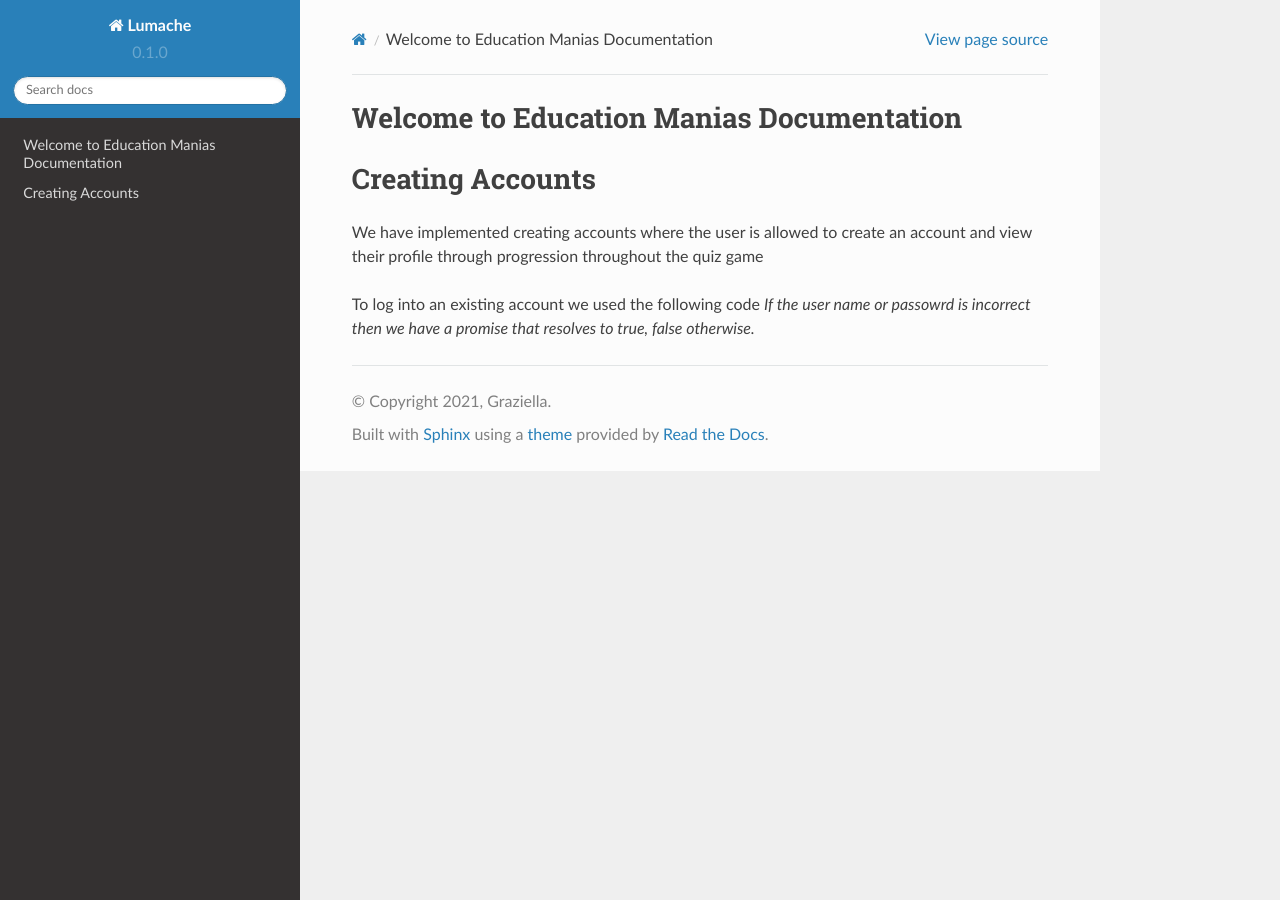
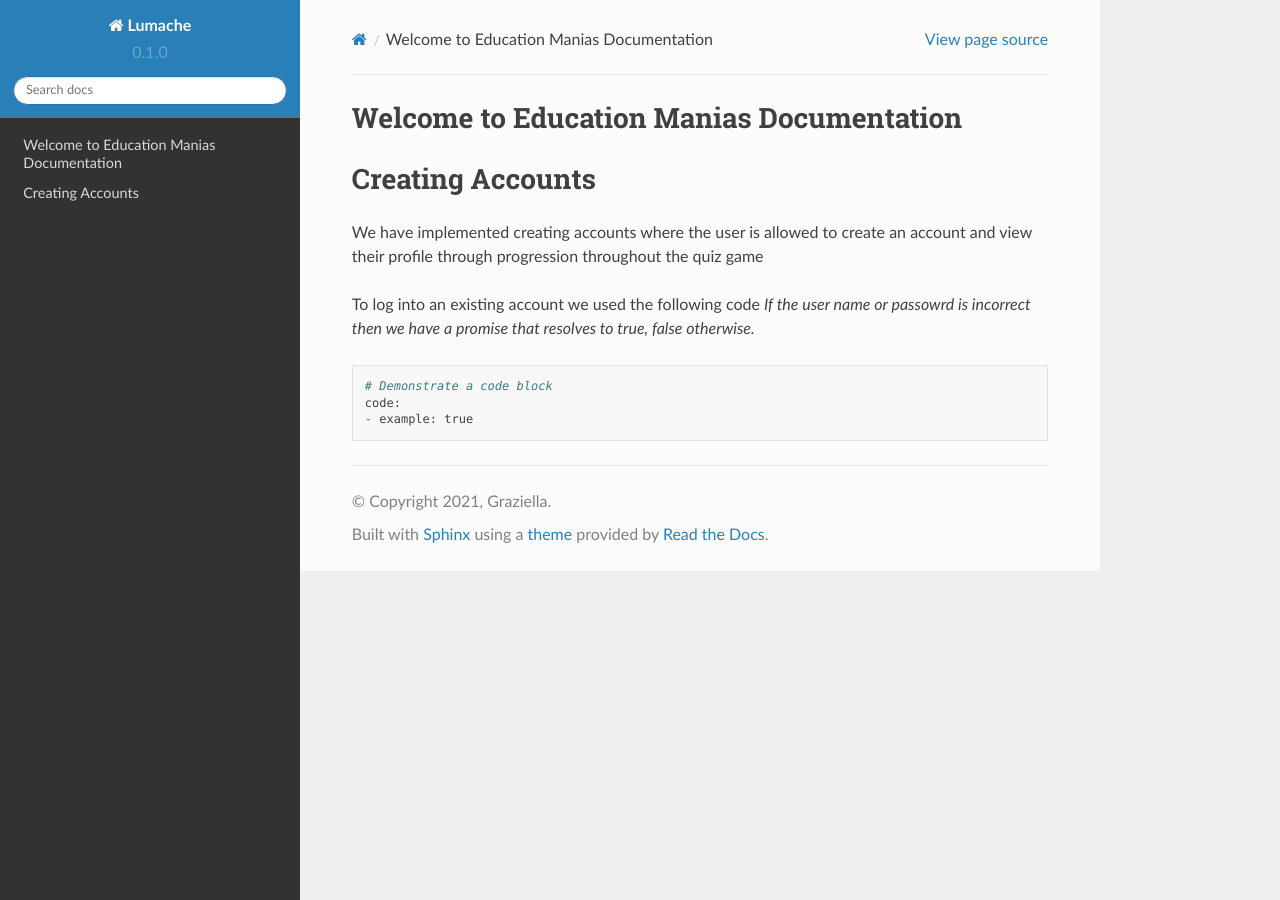
Before and after one commit to Sneakynarnar/educationmania-docs, a Sphinx documentation site: the page built from docs/source/index.rst, in a window 1280 px wide. Built offline with Sphinx 7.4.7 and the Read the Docs theme 2.0.0, drawn with Linux system fonts in a browser that asks for light colours.

Commit message:
adding codeblockass

```diff
--- a/docs/source/index.rst
+++ b/docs/source/index.rst
@@ -12,7 +12,7 @@ To log into an existing account we used the following code
 `If the user name or passowrd is incorrect then we have a promise that resolves to true, false otherwise.`
 
 .. code::
+
+   # Demonstrate a code block
    code:
-    @param {String} username
-    @param {String} password
-    @returns {promise<boolean>}
+   - example: true
```
